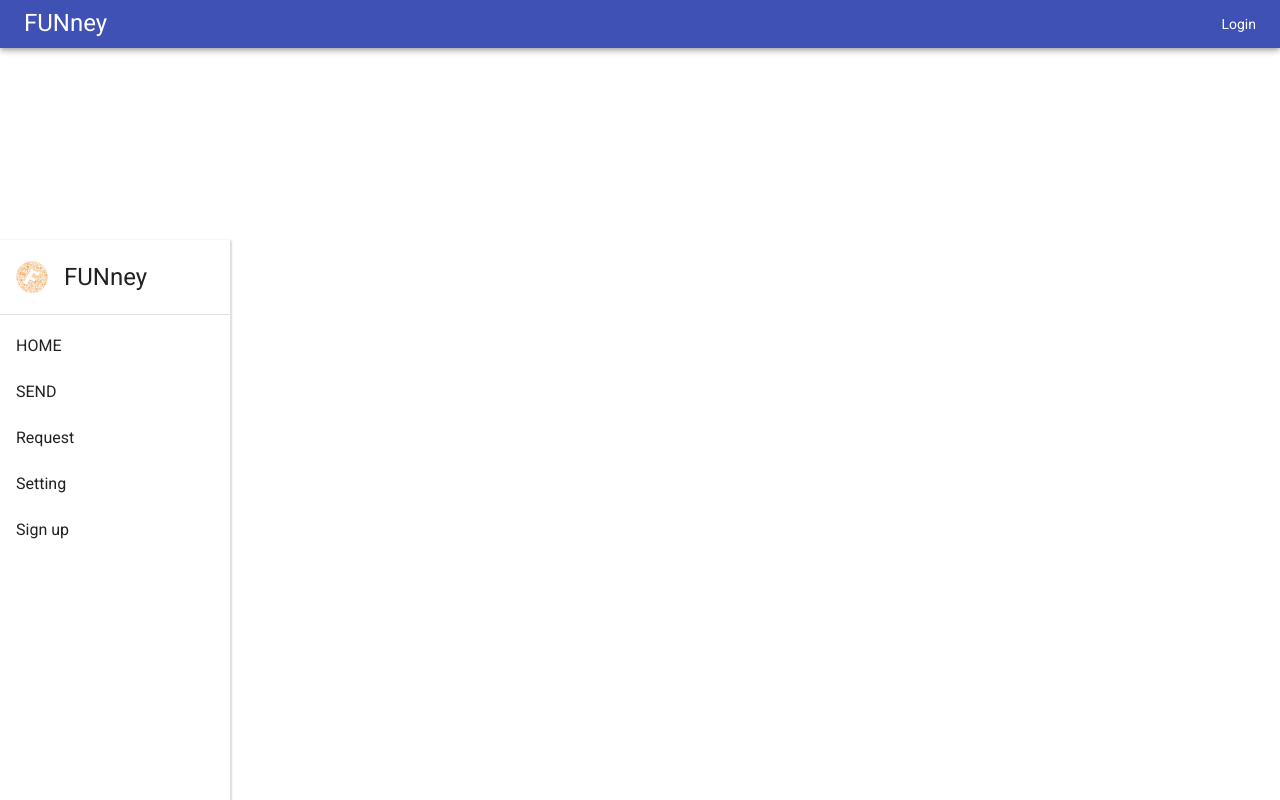
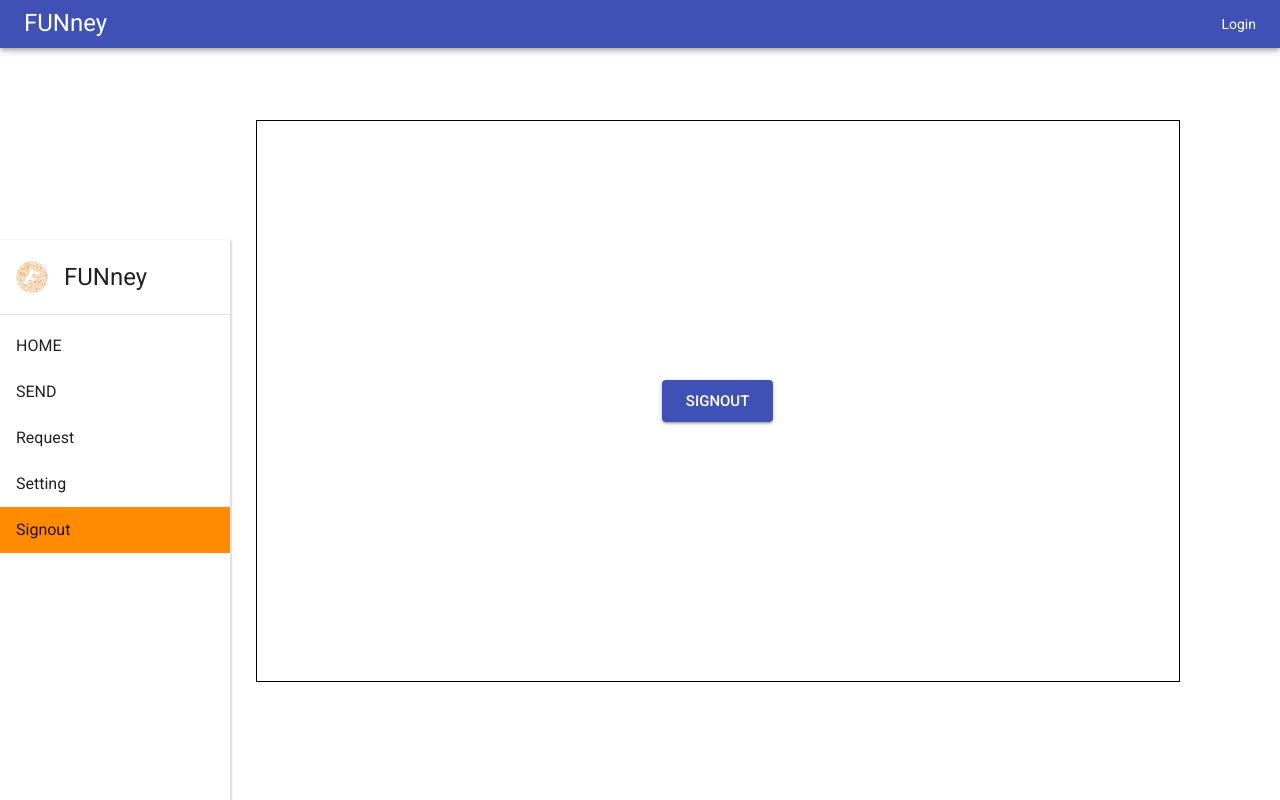
Before and after one commit to ICT-FUNney/FUNney_React, a React (Create React App) app: page /signout in a window 1280 px wide. Built offline with nearby package versions, Linux system fonts and the light colour scheme.

Commit message:
login -> signinに変更　signoutの追加

```diff
--- a/src/App.css
+++ b/src/App.css
@@ -49,7 +49,7 @@
   align-items: center;
 }
 
-.SignUp{
+.Signout{
   width: calc((90vw - 230px));
   height: 70vh;
   border: solid 1px black;
--- a/src/App.js
+++ b/src/App.js
@@ -6,12 +6,12 @@ import './App.css';
 import AppMenubar from './containers/AppMenubar.js';
 import AppSidebar from './containers/AppSidebar.js';
 
-import Login from './containers/Login.js';
+import SignIn from './containers/SignIn.js';
 import Home from './containers/Home.js';
 import Send from './containers/Send.js';
 import Request from './containers/Request.js';
 import Setting from './containers/Setting.js';
-import SignUp from './containers/SignUp.js';
+import Signout from './containers/Signout.js';
 
 class App extends Component {
   constructor(props) {
@@ -28,12 +28,12 @@ class App extends Component {
             : null
           }
           <Switch>
-            <Route exact path="/" component={Login} />
+            <Route exact path="/" component={SignIn} />
             <Route exact path="/home" component={Home} />
             <Route exact path="/send" component={Send} />
             <Route exact path="/request" component={Request} />
             <Route exact path="/setting" component={Setting} />
-            <Route exact path="/signup" component={SignUp} />
+            <Route exact path="/signout" component={Signout} />
           </Switch>
         </div>
       );
--- a/src/components/Sidebar.js
+++ b/src/components/Sidebar.js
@@ -50,7 +50,7 @@ const Sidebar = (props) =>{
       </List>
       <Divider />
         <List>
-          {['HOME', 'SEND','Request', 'Setting', 'Sign up'].map((text, index) => {
+          {['HOME', 'SEND','Request', 'Setting', 'Signout'].map((text, index) => {
             if(text!==props.target){
               return (
                 <ListItem button value = {text} key={text} onClick = {e => {
--- a/src/containers/AppSidebar.js
+++ b/src/containers/AppSidebar.js
@@ -23,8 +23,8 @@ class AppSidebar extends Component {
       case "/setting":
         new_target = "Setting"
         break;
-      case "/signup":
-        new_target = "Sign up"
+      case "/signout":
+        new_target = "Signout"
         break;
       default:
     }
@@ -49,8 +49,8 @@ class AppSidebar extends Component {
       case 'Setting':
           this.props.history.push('/setting');
           break;
-      case 'Sign up':
-          this.props.history.push('/signup');
+      case 'Signout':
+          this.props.history.push('/signout');
           break;
       default:
          this.props.history.push('/home');
--- a/src/containers/Login.js
+++ b/src/containers/SignIn.js
@@ -1,9 +1,8 @@
 import React, { Component } from 'react';
-import { withRouter } from 'react-router';
 
 import Button from '@material-ui/core/Button';
 
-class Login extends Component {
+class SignIn extends Component {
   render() {
     return (
       <div className="Request">
@@ -11,11 +10,11 @@ class Login extends Component {
           onClick = {() =>{
             this.props.history.push('/home');
           }}>
-          Login
+          SignIn
         </Button>
       </div>
     );
   }
 }
 
-export default withRouter(Login)
+export default SignIn
--- a/src/containers/SignUp.js
+++ /dev/null
@@ -1,13 +0,0 @@
-import React, { Component } from 'react';
-
-class SignUp extends Component {
-  render() {
-    return (
-      <div className="SignUp">
-        Sign up
-      </div>
-    );
-  }
-}
-
-export default SignUp;
--- /dev/null
+++ b/src/containers/Signout.js
@@ -0,0 +1,20 @@
+import React, { Component } from 'react';
+
+import Button from '@material-ui/core/Button';
+
+class Signout extends Component {
+  render() {
+    return (
+      <div className="Request">
+        <Button variant="contained" size="large" color="primary"
+          onClick = {() =>{
+            this.props.history.push('/');
+          }}>
+          Signout
+        </Button>
+      </div>
+    );
+  }
+}
+
+export default Signout;
```
